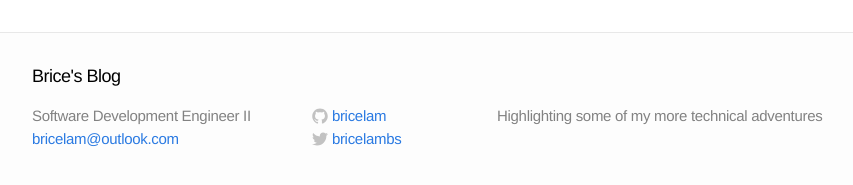
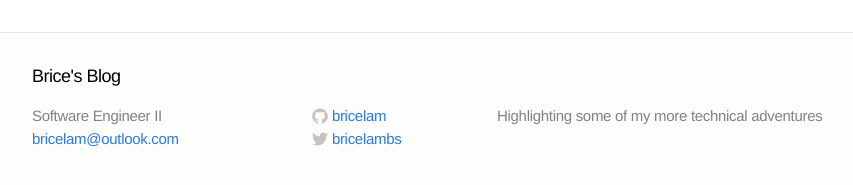
Before and after one commit to bricelam/bricelam.github.io, a Jekyll site: the page built from index.html, in a window 1280 px wide and 900 px high, scrolled down 2956 px. Shown: the part 705-890 px from the top of the window, without its empty margins (208-1061 px from the left). Built offline with Jekyll 4.4.1, drawn with Linux system fonts in a browser that asks for light colours.

Commit message:
Update job title

```diff
--- a/_config.yml
+++ b/_config.yml
@@ -7,7 +7,7 @@ url: "http://bricelam.net"
 twitter_username: bricelambs
 github_username:  bricelam
 disqus_shortname: bricelam
-jobtitle: Software Development Engineer II
+jobtitle: Software Engineer II
 
 # Build settings
 markdown: kramdown
```
